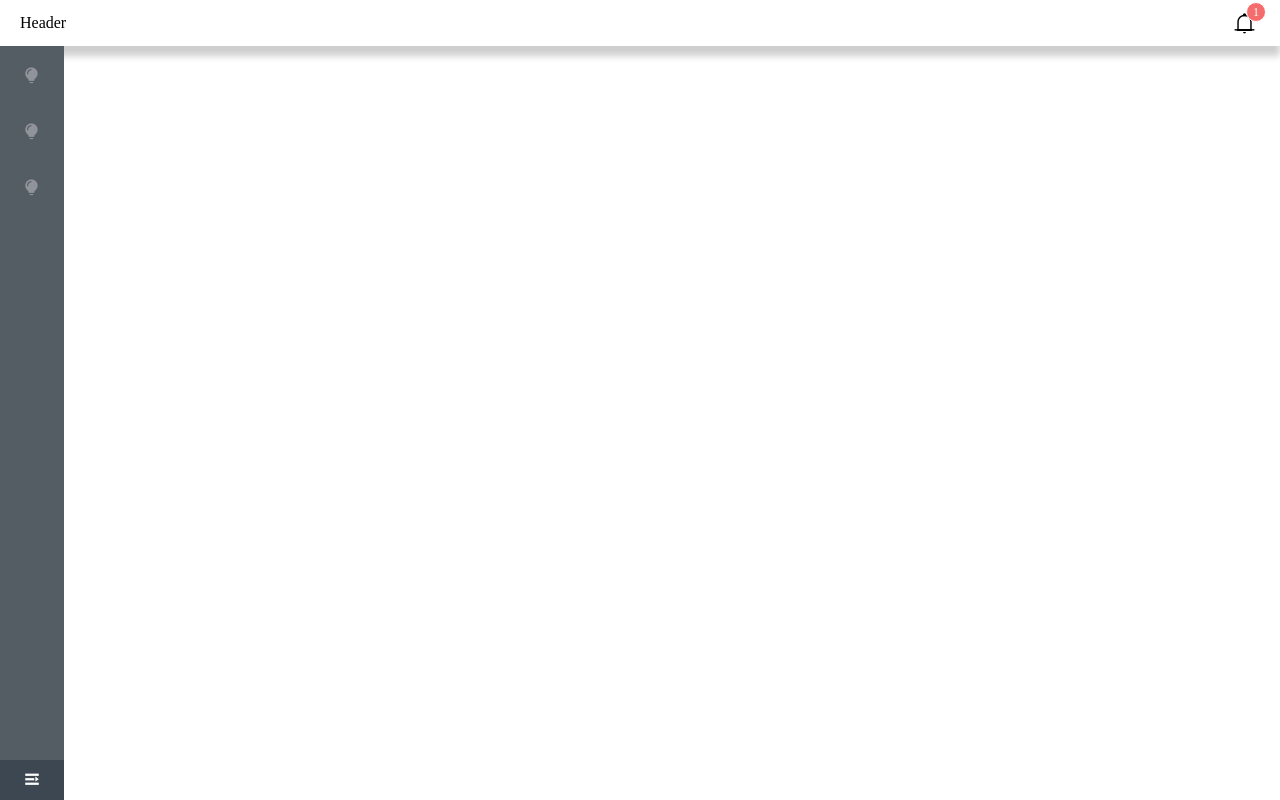
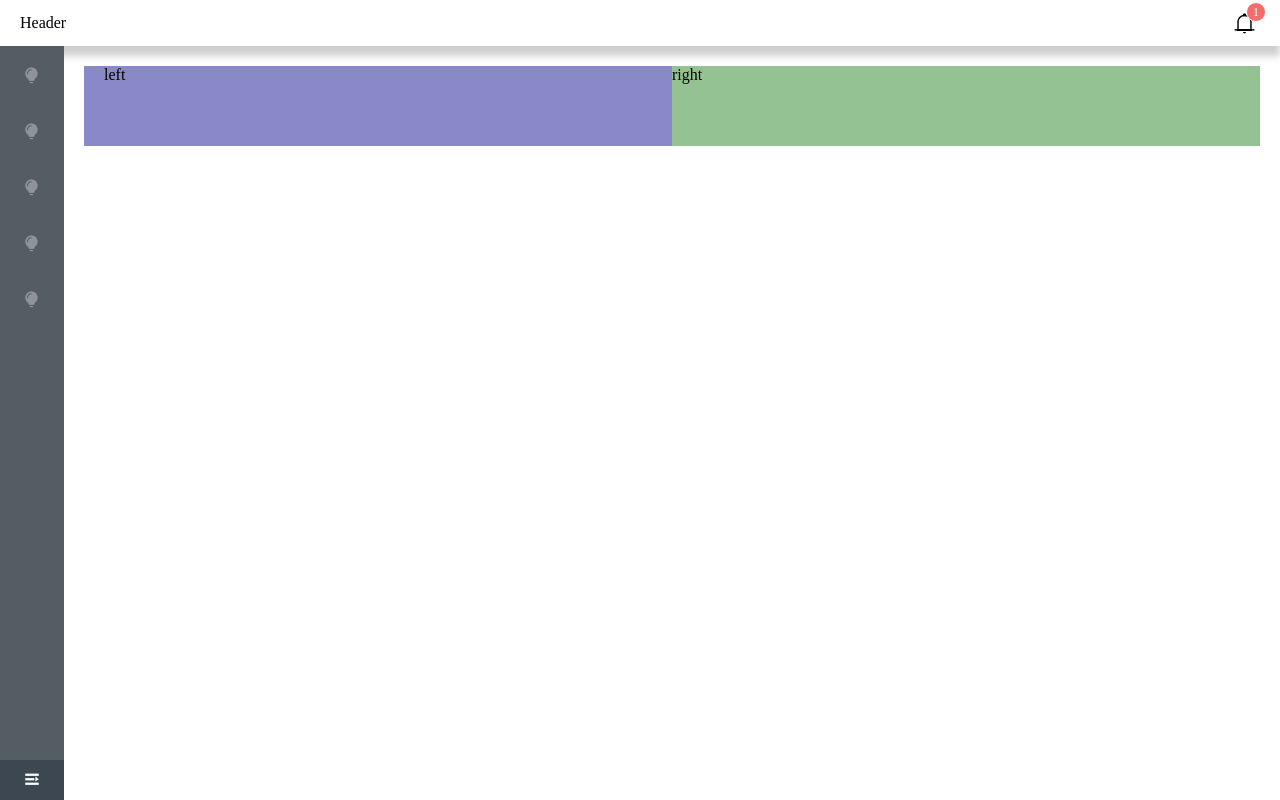
Before and after one commit to sunzsh/vue-el-demo, a Vue app: page /boxsizing-width in a window 1280 px wide. Built offline with nearby package versions, Linux system fonts and the light colour scheme.

Commit message:
boxsizing

```diff
--- a/src/App.vue
+++ b/src/App.vue
@@ -30,6 +30,16 @@
               <el-menu-item index="/elinputwidth">
                 <i class="el-icon-s-opportunity"></i>
                 <span slot="title">elinputwidth</span>
+              </el-menu-item>
+
+              <el-menu-item index="/boxsizing-width">
+                <i class="el-icon-s-opportunity"></i>
+                <span slot="title">boxsizing-width</span>
+              </el-menu-item>
+
+              <el-menu-item index="/boxsizing-height">
+                <i class="el-icon-s-opportunity"></i>
+                <span slot="title">boxsizing-height</span>
               </el-menu-item>
 
           </el-menu>
--- a/src/router.js
+++ b/src/router.js
@@ -6,7 +6,9 @@ Vue.use(VueRouter)
 var routes = [
     {path: '/cm-calendar', component: ()=> import(/* webpackChunkName: "cm-calendar-demo" */ "@/views/cm-calendar-demo.vue") },
     {path: '/sticky', component: ()=> import(/* webpackChunkName: "sticky-demo" */ "@/views/sticky-demo.vue") },
-    {path: '/elinputwidth', component: ()=> import(/* webpackChunkName: "elinputwidth-demo" */ "@/views/elinputwidth-demo.vue") }
+    {path: '/elinputwidth', component: ()=> import(/* webpackChunkName: "elinputwidth-demo" */ "@/views/elinputwidth-demo.vue") },
+    {path: '/boxsizing-width', component: ()=> import(/* webpackChunkName: "boxsizing-width" */ "@/views/boxsizing-width.vue") },
+    {path: '/boxsizing-height', component: ()=> import(/* webpackChunkName: "boxsizing-height" */ "@/views/boxsizing-height.vue") }
 ];
 
 const router = new VueRouter({
--- /dev/null
+++ b/src/views/boxsizing-height.vue
@@ -0,0 +1,32 @@
+<template>
+    <div>
+            <div class="box">box-sizing</div>
+    </div>
+</template>
+<script>
+
+export default {
+  data() {
+      return {
+          msg: undefined
+      }
+  }
+}
+</script>
+<style scoped>
+.box {
+    font-size: 32px;
+    background-color:rgb(224, 168, 168);
+    width: 260px;
+    height: 260px;
+    padding-left: 40px;
+    border-left: 5px solid #000;
+
+
+    /* box-sizing: content-box; */
+    /* box-sizing: padding-box; */
+    box-sizing: border-box;
+    /* box-sizing: margin-box; */
+
+}
+</style>
--- /dev/null
+++ b/src/views/boxsizing-width.vue
@@ -0,0 +1,38 @@
+<template>
+    <div>
+            <div class="wrapper">
+                <div class="left">left</div>
+                <div class="right">right</div>
+            </div>
+    </div>
+</template>
+<script>
+
+export default {
+  data() {
+      return {
+          msg: undefined
+      }
+  }
+}
+</script>
+<style scoped>
+.wrapper {
+    width: 100%;
+}
+.wrapper div {
+    display: inline-block;
+height: 80px;
+}
+
+.left {
+    background-color: rgb(137, 137, 199);
+    padding-left: 20px;
+    box-sizing: border-box;
+    width: 50%;
+}
+.right {
+    background-color: rgb(148, 194, 146);
+    width: 50%;
+}
+</style>
```
